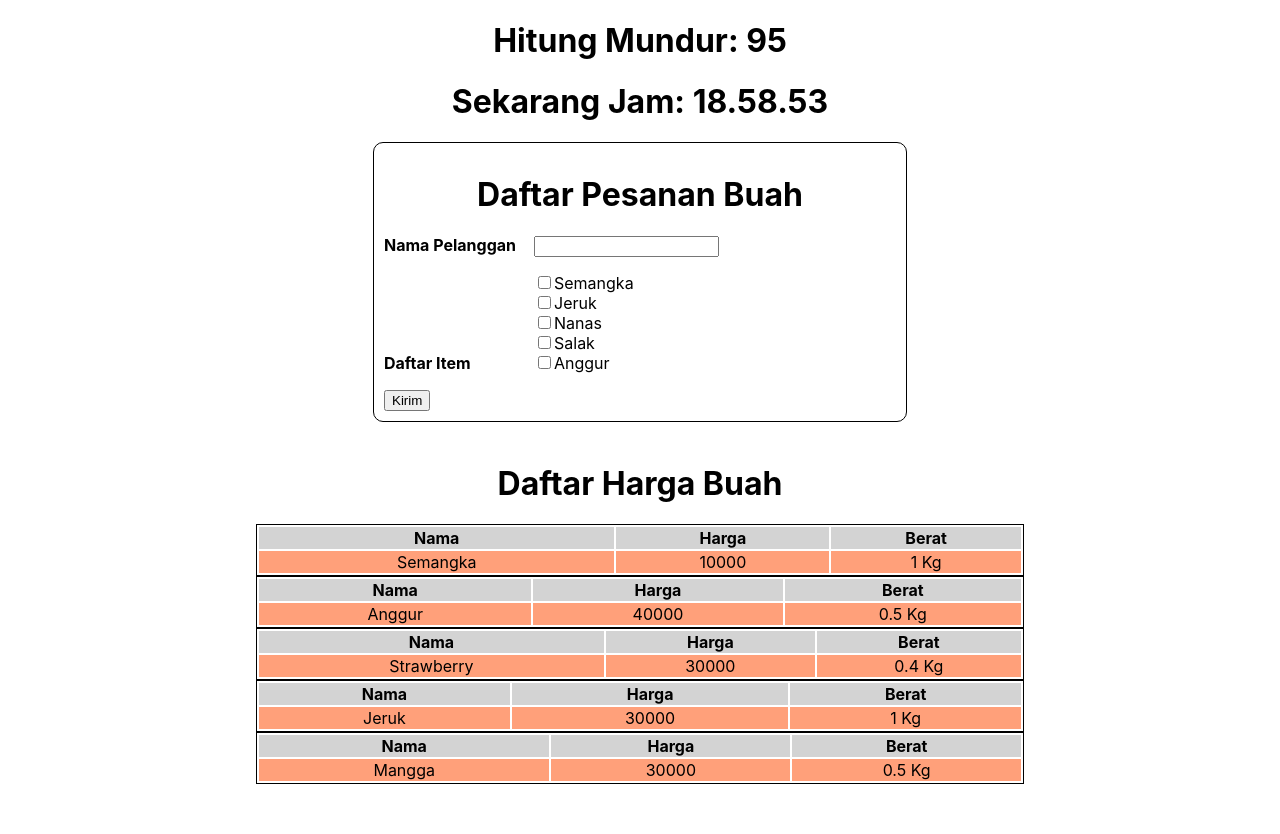
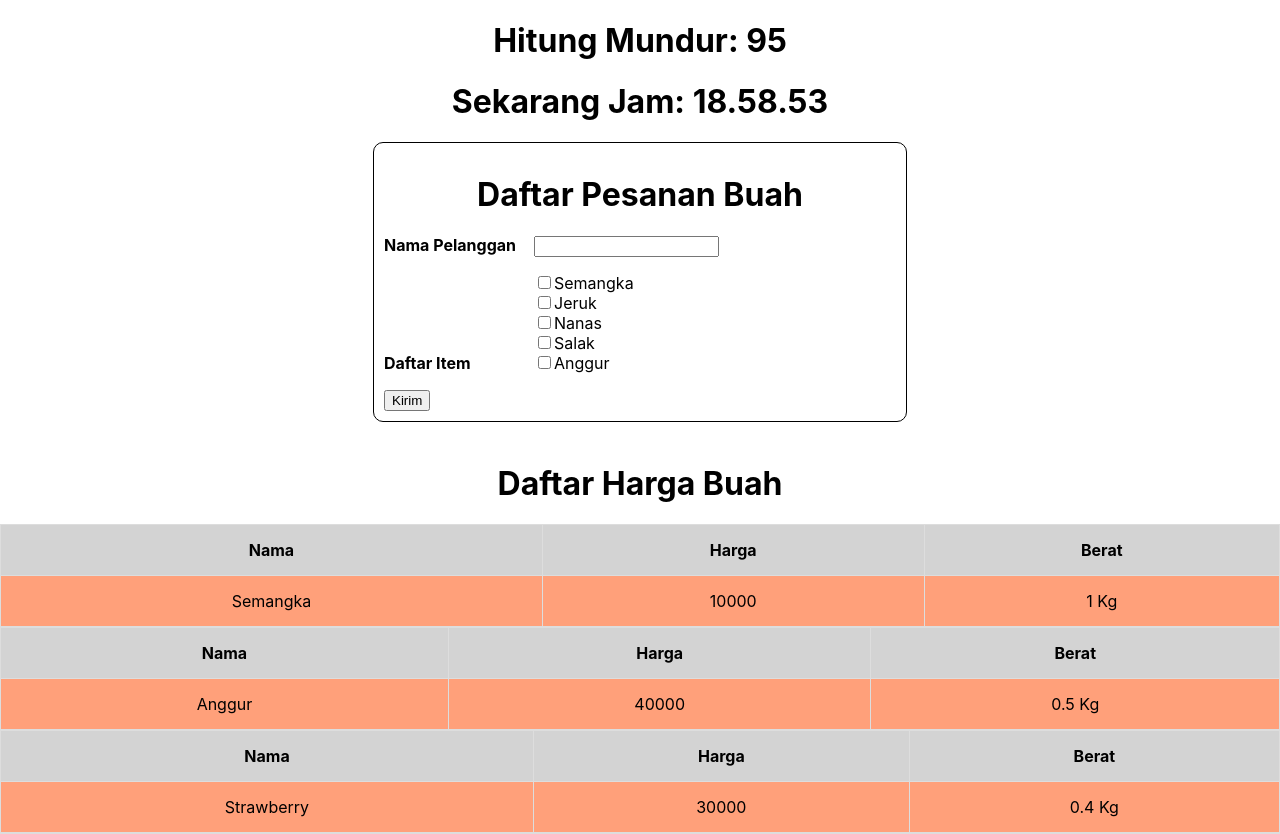
Before and after one commit to folksfolk/sanbercode-reactjs-0820-2-2, a React (Create React App) app: page / in a window 1280 px wide. Shown: the top 834 px of the page. Before the commit the page ends 800 px from the top, so only its background shows below. Built offline with nearby package versions, Linux system fonts and the light colour scheme.

Commit message:
Tambah Tugas 12

```diff
--- a/src/App.js
+++ b/src/App.js
@@ -6,6 +6,8 @@
 // import DaftarBuah from './Tugas-10/Buah'
 import DataBuah from './Tugas-10/Buah';
 import Timer from './Tugas-11/Timer';
+import Lists from './Tugas-12/TableCRUD'
+import Home from './Tugas-12/test'
 
 function App() {
   return (
@@ -14,6 +16,8 @@
       <FormPembelian />
       <br/>
       <DataBuah />
+      {/* <Lists />
+      <Home /> */}
     </div>
   );
 }
--- a/src/Tugas-10/Table.css
+++ b/src/Tugas-10/Table.css
@@ -1,10 +1,16 @@
-.listtable{
-    margin-right: 100px;
-    margin-left: 100px;
-    margin-bottom: 30px;
-    width: 60%;
+table, td, th {
+    border: 1px solid #ddd;
     text-align: center;
-}
+  }
+
+  table {
+    border-collapse: collapse;
+    width: 100%;
+  }
+
+  th, td {
+    padding: 15px;
+  }
 
 thead{
     background-color: lightgray;
--- a/src/Tugas-11/Timer.js
+++ b/src/Tugas-11/Timer.js
@@ -17,9 +17,6 @@
   tick() {
     this.setState({
       time: this.state.time - 1,
-        hours: this.state.hours + 1,
-        mins: this.state.mins + 1,
-        secs: this.state.secs + 1,
     });
   }
 
--- /dev/null
+++ b/src/Tugas-12/TableCRUD.js
@@ -0,0 +1,70 @@
+import React, {Component} from "react"
+
+class Lists extends Component{
+
+  constructor(props){
+    super(props)
+    this.state ={
+     pesertaLomba : [ 'Budi', 'Susi', 'Lala', 'Agung' ],
+     inputName : "",
+     inpuName_edit: "",
+     isEdit: false
+    }
+
+    this.handleChange = this.handleChange.bind(this);
+    this.handleSubmit = this.handleSubmit.bind(this);
+  }
+
+  handleChange(event){
+    this.setState({inputName: event.target.value});
+  }
+
+  handleSubmit(event){
+    event.preventDefault()
+    console.log(this.state.inputName)
+    this.setState({
+      pesertaLomba: [...this.state.pesertaLomba, this.state.inputName],
+      inputName: ""
+    })
+  }
+
+  render(){
+    return(
+      <>
+        <h1>Daftar Peserta Lomba</h1>
+        <table>
+          <thead>
+            <tr>
+              <th>No</th>
+              <th>Nama</th>
+              <th></th>
+            </tr>
+          </thead>
+          <tbody>
+              {
+                this.state.pesertaLomba.map((val, index)=>{
+                  return(
+                    <tr>
+                      <td>{index+1}</td>
+                      <td>{val}</td>
+                    </tr>
+                  )
+                })
+              }
+          </tbody>
+        </table>
+        {/* Form */}
+        <h1>Form Peserta</h1>
+        <form onSubmit={this.handleSubmit}>
+          <label>
+            Masukkan nama peserta:
+          </label>
+          <input type="text" value={this.state.inputName} onChange={this.handleChange}/>
+          <button>submit</button>
+        </form>
+      </>
+    )
+  }
+}
+
+export default Lists
```
Lines whose indentation alone changed are shown as unchanged.
